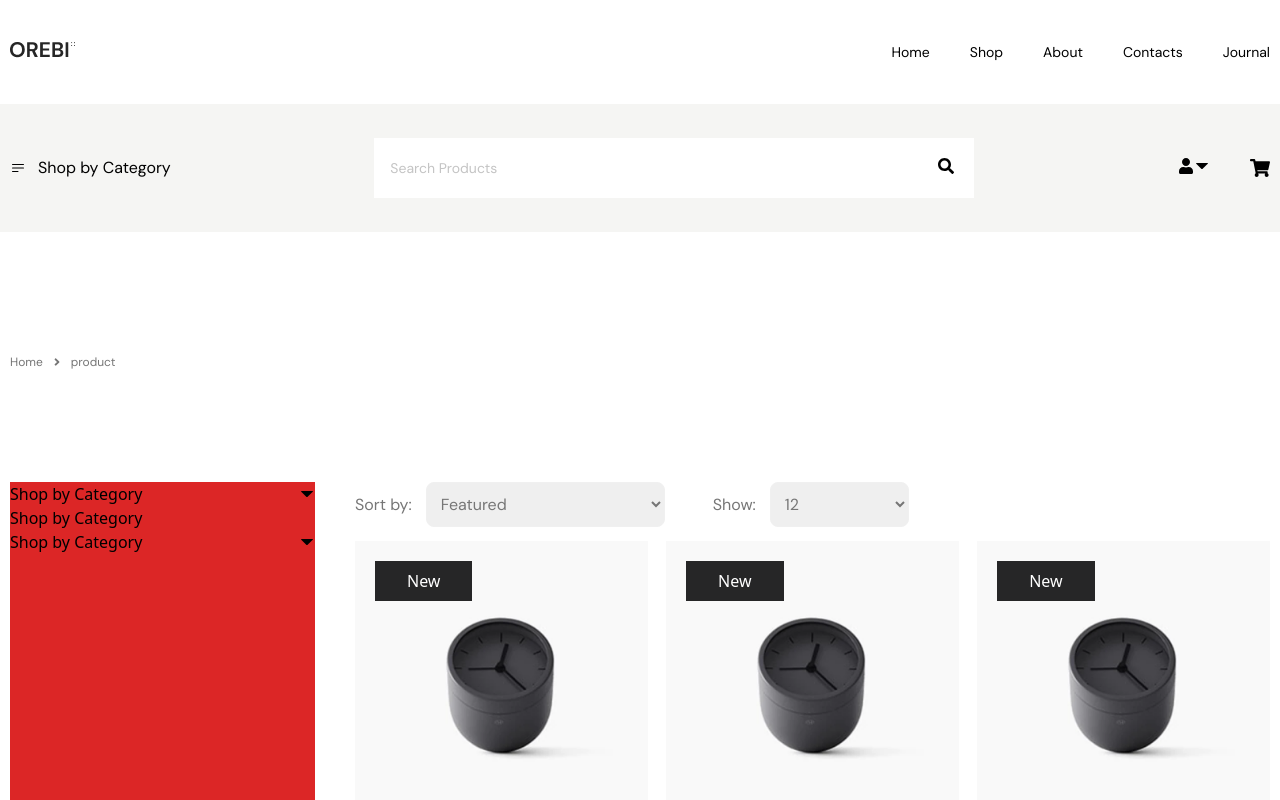
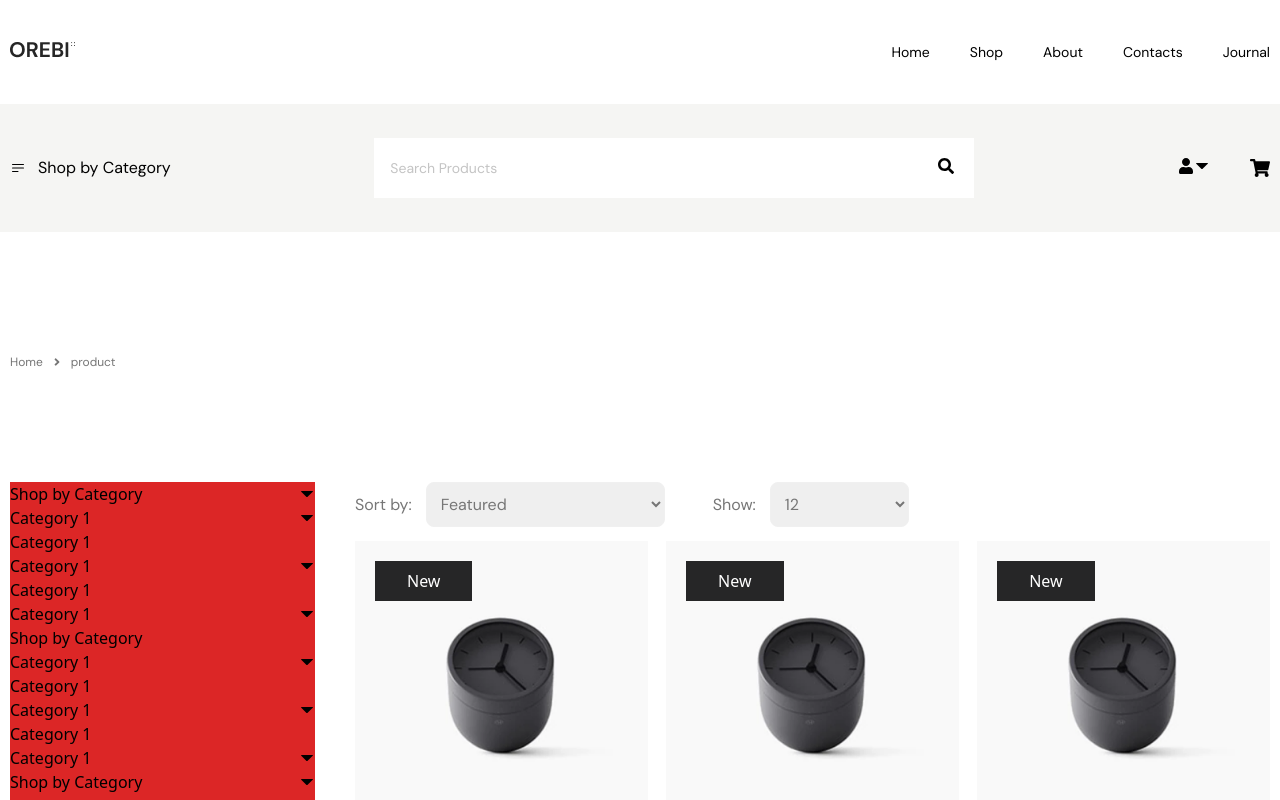
Before and after one commit to dev-abdullah018/orebi, a React (Vite) app: page /product in a window 1280 px wide. Shown: the top 800 px of the page. Built offline with nearby package versions, Linux system fonts and the light colour scheme; some icons are missing.

Commit message:
update-product-page-left-part-dynamic-dropdown

```diff
--- a/src/components/layout/LeftSidebarItem.jsx
+++ b/src/components/layout/LeftSidebarItem.jsx
@@ -1,8 +1,8 @@
 import React, { useState } from "react";
 import { VscTriangleDown } from "react-icons/vsc";
 
-const LeftSidebarItem = ({subdropdown}) => {
-    let [drop, setDrop] = useState(subdropdown);
+const LeftSidebarItem = ({subDropDown,title,children}) => {
+    let [drop, setDrop] = useState(subDropDown);
     let [show, setShow] = useState(false);
   return (
     <div>
@@ -11,20 +11,16 @@ const LeftSidebarItem = ({subdropdown}) => {
         onClick={() => setShow(!show)}
         className="flex items-center justify-between cursor-pointer"
       >
-        <h3>Category 1</h3>
+        <h3>{title}</h3>
         <VscTriangleDown />
       </div>
     ) : (
-      <h3 className="cursor-pointer">Category 1</h3>
+      <h3 className="cursor-pointer">{title}</h3>
     )}
 
     {show && (
       <div>
-        <p>lslfls</p>
-        <p>lslfls</p>
-        <p>lslfls</p>
-        <p>lslfls</p>
-        <p>lslfls</p>
+       {children}
       </div>
     )}
   </div>
--- a/src/components/layout/SidebarContent.jsx
+++ b/src/components/layout/SidebarContent.jsx
@@ -4,7 +4,7 @@ import LeftSidebarItem from "./LeftSidebarItem";
 
 const SidebarContent = ({dropDown}) => {
   let [drop, setDrop] = useState(dropDown);
-  let [show, setShow] = useState(false);
+  let [show, setShow] = useState(dropDown);
   return (
     <div>
       {drop ? (
@@ -21,13 +21,84 @@ const SidebarContent = ({dropDown}) => {
 
       {show && (
         <div>
-          <LeftSidebarItem subdropdown={true}/>
-          <LeftSidebarItem subdropdown={false}/>
-          <LeftSidebarItem subdropdown={true}/>
-          <LeftSidebarItem subdropdown={false}/>
-          <LeftSidebarItem subdropdown={true}/>
+          <LeftSidebarItem subDropDown={true} title="Category 1">
+           <p>ljlg</p>
+           <p>ljlg</p>
+           <p>ljlg</p>
+           <p>ljlg</p>
+           <p>ljlg</p>
+          </LeftSidebarItem>
+          <LeftSidebarItem subDropDown={false} title="Category 1">
+           <p>ljlg</p>
+           <p>ljlg</p>
+           <p>ljlg</p>
+           <p>ljlg</p>
+           <p>ljlg</p>
+          </LeftSidebarItem>
+          <LeftSidebarItem subDropDown={true} title="Category 1">
+           <p>ljlg</p>
+           <p>ljlg</p>
+           <p>ljlg</p>
+           <p>ljlg</p>
+           <p>ljlg</p>
+          </LeftSidebarItem>
+          <LeftSidebarItem subDropDown={false} title="Category 1">
+           <p>ljlg</p>
+           <p>ljlg</p>
+           <p>ljlg</p>
+           <p>ljlg</p>
+           <p>ljlg</p>
+          </LeftSidebarItem>
+          <LeftSidebarItem subDropDown={true} title="Category 1">
+           <p>ljlg</p>
+           <p>ljlg</p>
+           <p>ljlg</p>
+           <p>ljlg</p>
+           <p>ljlg</p>
+          </LeftSidebarItem>
         </div>
       )}
+      {
+        !drop && (
+          <div>
+          <LeftSidebarItem subDropDown={true} title="Category 1">
+           <p>ljlg</p>
+           <p>ljlg</p>
+           <p>ljlg</p>
+           <p>ljlg</p>
+           <p>ljlg</p>
+          </LeftSidebarItem>
+          <LeftSidebarItem subDropDown={false} title="Category 1">
+           <p>ljlg</p>
+           <p>ljlg</p>
+           <p>ljlg</p>
+           <p>ljlg</p>
+           <p>ljlg</p>
+          </LeftSidebarItem>
+          <LeftSidebarItem subDropDown={true} title="Category 1">
+           <p>ljlg</p>
+           <p>ljlg</p>
+           <p>ljlg</p>
+           <p>ljlg</p>
+           <p>ljlg</p>
+          </LeftSidebarItem>
+          <LeftSidebarItem subDropDown={false} title="Category 1">
+           <p>ljlg</p>
+           <p>ljlg</p>
+           <p>ljlg</p>
+           <p>ljlg</p>
+           <p>ljlg</p>
+          </LeftSidebarItem>
+          <LeftSidebarItem subDropDown={true} title="Category 1">
+           <p>ljlg</p>
+           <p>ljlg</p>
+           <p>ljlg</p>
+           <p>ljlg</p>
+           <p>ljlg</p>
+          </LeftSidebarItem>
+        </div>
+        )
+      }
     </div>
   );
 };
```
